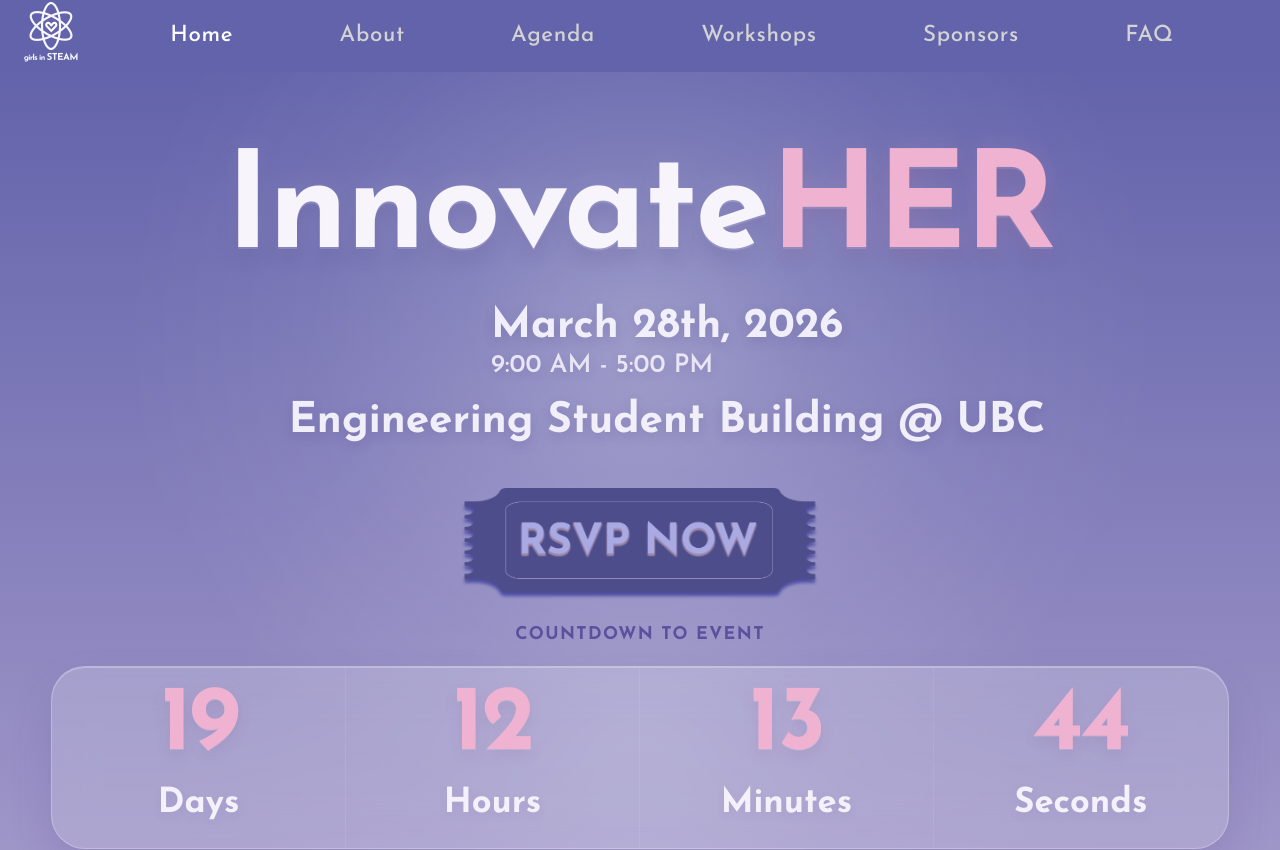
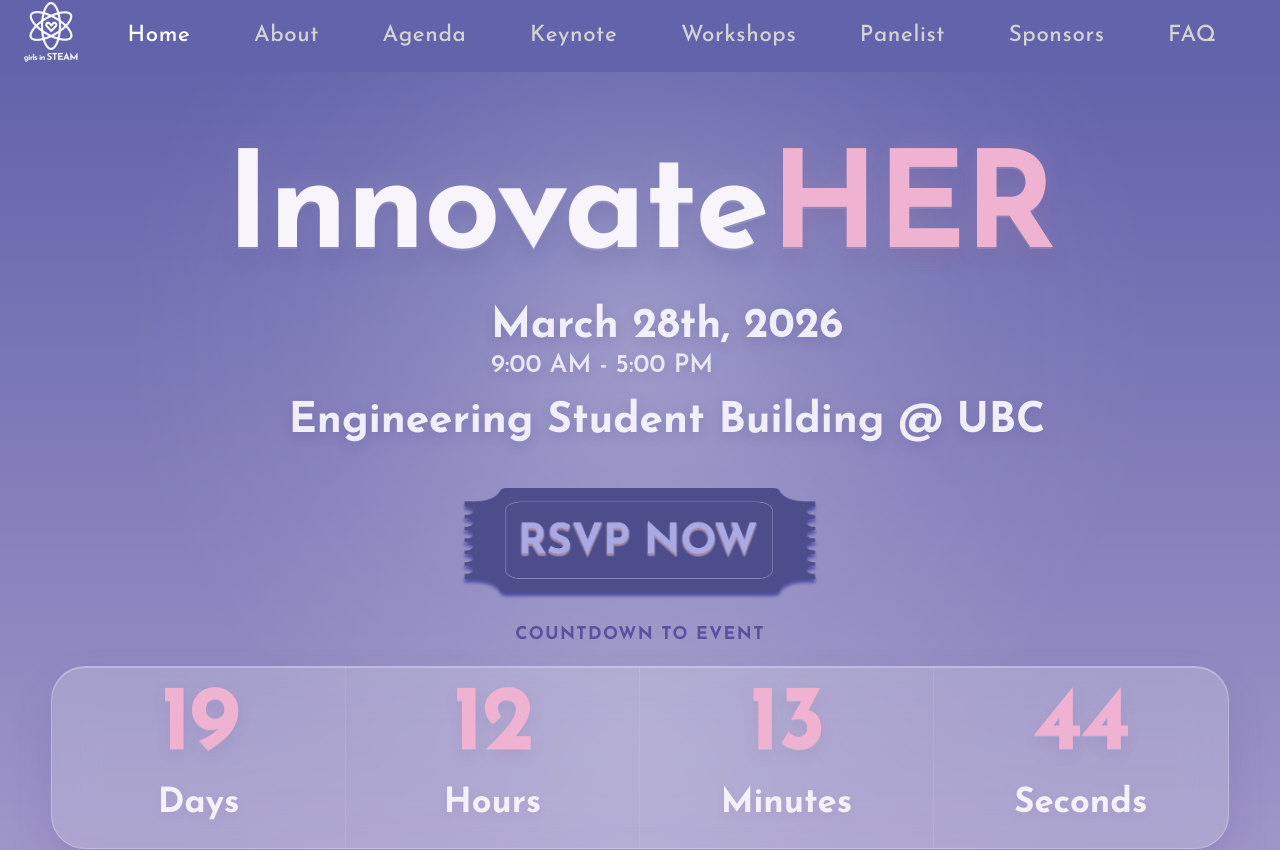
Before and after one commit to cassiemojar/gis-conference-website-2026, a React (Vite) app: page / in a window 1280 px wide. Shown: the top 850 px of the page. Built offline with nearby package versions, Linux system fonts and the light colour scheme; some icons are missing; a web font is replaced by a local one.

Commit message:
update navbar

```diff
--- a/src/App.jsx
+++ b/src/App.jsx
@@ -34,12 +34,12 @@ function App() {
                     <NavBar />
                 </div>
             </div>
-            <div className='Hero-Background'>
+            <div className='Hero-Background' id='Hero'>
                 <div className='App-Component'>
                     <Hero />
                 </div>
             </div>
-            <div className='About-Us-Background'>
+            <div className='About-Us-Background' id='About'>
                 <SectionReveal direction="left">
                     <div className='App-Component'>
                         <AboutUs />
@@ -53,7 +53,7 @@ function App() {
                     </div>
                 </SectionReveal>
             </div>
-            <div className='KeyNote-Background' id='KeyNote'>
+            <div className='KeyNote-Background' id='Keynote'>
                 <SectionReveal direction="right">
                     <div className='KeyNote-Component'>
                         <Keynote />
--- a/src/components/NavBar.jsx
+++ b/src/components/NavBar.jsx
@@ -92,11 +92,11 @@ export default function ButtonAppBar() {
                             color: 'black', // Ensure text remains visible,
                         }
                     }}>
-                    {['Home', 'About', 'Agenda', 'Workshops', 'Sponsors', 'FAQ'].map(
+                    {['Home', 'About', 'Agenda', 'Keynote', 'Workshops', 'Panelist', 'Sponsors', 'FAQ'].map(
                         (tab) => (
                             <MenuItem
                                 key={tab}
-                                onClick={() => handleTabChange(tab === 'Home' ? 'Hero' : tab)}
+                                onClick={() => handleTabChange(tab)}
                                 sx={{
                                     fontFamily: "'Josefin Sans', sans-serif",
                                     fontSize: '1.1rem',
@@ -136,11 +136,11 @@ export default function ButtonAppBar() {
                         overflow: 'hidden',
                         paddingLeft: '10px'
                     }}>
-                    {['Home', 'About', 'Agenda', 'Workshops', 'Sponsors', 'FAQ'].map(
+                    {['Home', 'About', 'Agenda', 'Keynote', 'Workshops', 'Panelist', 'Sponsors', 'FAQ'].map(
                         (tab) => (
                             <Button
                                 key={tab}
-                                onClick={() => handleTabChange(tab === 'Home' ? 'Hero' : tab)}
+                                onClick={() => handleTabChange(tab)}
                                 sx={{
                                     textTransform: 'none',
                                     mx: 2,
```
